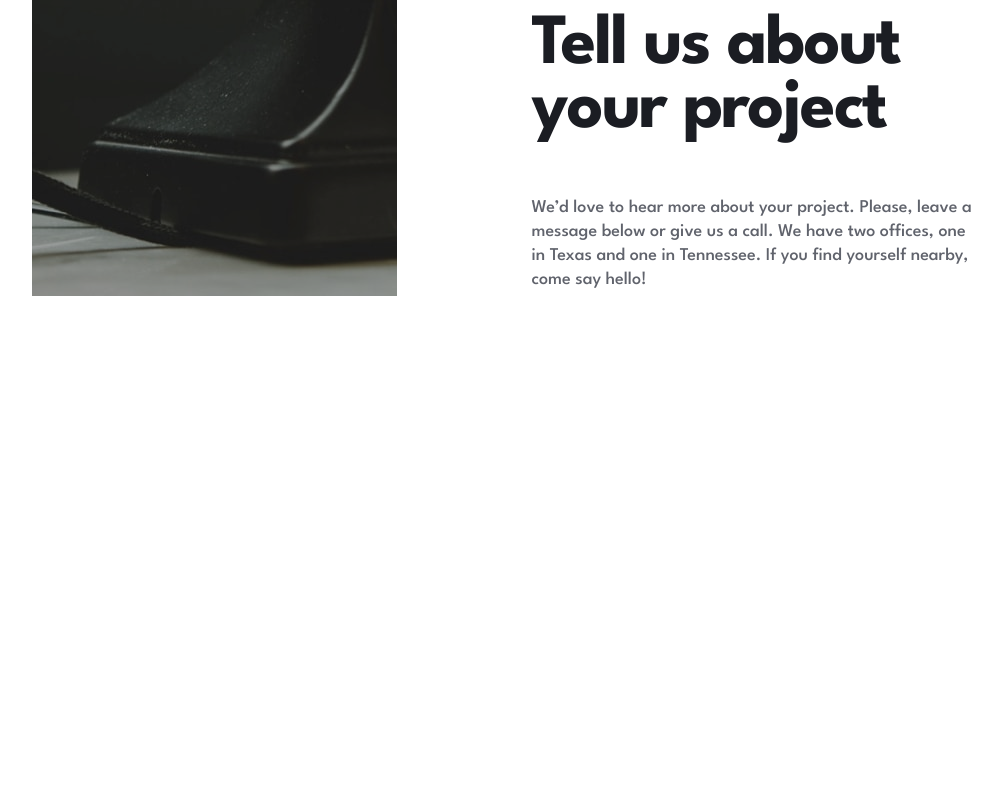
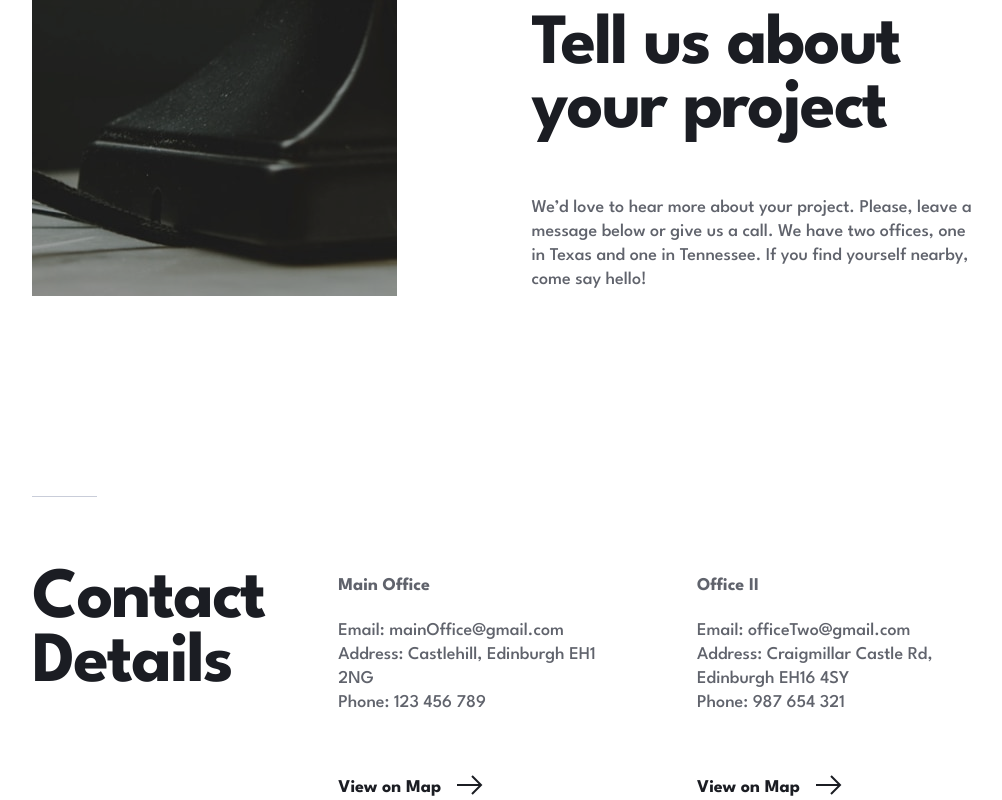
Before and after one commit to MarcinFiuk/arch-studio-multi-page-website, a React (Create React App) app: page /contact in a window 1280 px wide. Shown: the part 424-1224 px from the top of the page, without its empty margins (133-1135 px from the left). Before the commit the page ends 800 px from the top, so only its background shows below. Built offline with nearby package versions, Linux system fonts and the light colour scheme.

Commit message:
feat: contactDetails section in contact page done

```diff
--- a/src/components/about-page/Leaders.js
+++ b/src/components/about-page/Leaders.js
@@ -1,7 +1,7 @@
 import styled from 'styled-components';
 
 import { HeadingM, HeadingS, Paragraph } from './../../styles/style-template';
-import { leaders } from './../../data/about-leaders';
+import { leaders } from './../../data/about-page-leaders';
 
 function Leaders() {
     const thumbnails = leaders.map((leader) => {
--- /dev/null
+++ b/src/components/contact-page/ContactDetails.js
@@ -0,0 +1,133 @@
+import styled from 'styled-components';
+
+import {
+    HeadingM,
+    Paragraph,
+    ButtonTemplate,
+    DecorativeLine,
+} from './../../styles/style-template';
+import { contactData } from './../../data/contact-page-contact-data';
+import IconArrow from './../icons/IconArrow';
+
+function ContactDetails({ title }) {
+    const contactDetails = contactData.map((contact) => {
+        const { id, officeTitle, email, address, phoneNr } = contact;
+        const { location, city, postCode } = address;
+        return (
+            <AddressWrapper key={id}>
+                <ContactWrapper>
+                    <Paragraph
+                        fontWeight='var(--fontWeight-700)'
+                        lineHeight='35px'
+                    >
+                        {officeTitle}
+                    </Paragraph>
+                    <Paragraph>Email: {email}</Paragraph>
+                    <Paragraph>
+                        Address: {location}, {city} {postCode}
+                    </Paragraph>
+                    <Paragraph>Phone: {phoneNr}</Paragraph>
+                </ContactWrapper>
+                <ButtonTemplateUpdated>
+                    View on Map
+                    <span>
+                        <IconArrow stroke='var(--veryDarkBlue)' />
+                    </span>
+                </ButtonTemplateUpdated>
+            </AddressWrapper>
+        );
+    });
+    return (
+        <MainWrapper>
+            <DecorativeLine />
+            <Wrapper>
+                <HeadingM as='h2' color='var(--veryDarkBlue)'>
+                    {title}
+                </HeadingM>
+                {contactDetails}
+            </Wrapper>
+        </MainWrapper>
+    );
+}
+
+const MainWrapper = styled.section`
+    position: relative;
+    padding-top: 4.25rem;
+
+    @media (min-width: 48rem) {
+        padding-top: 3.125rem;
+    }
+
+    @media (min-width: 64rem) {
+        padding-top: 4.5rem;
+    }
+`;
+
+const Wrapper = styled.div`
+    display: flex;
+    flex-direction: column;
+    gap: 2.5rem;
+
+    @media (min-width: 48rem) {
+        gap: 2.75rem;
+    }
+
+    @media (min-width: 64rem) {
+        gap: 2rem;
+        justify-content: space-between;
+    }
+
+    @media (min-width: 64rem) {
+        flex-direction: row;
+    }
+`;
+
+const AddressWrapper = styled.div`
+    @media (min-width: 48rem) {
+        display: flex;
+        justify-content: space-between;
+        align-items: flex-end;
+    }
+
+    @media (min-width: 64rem) {
+        flex-direction: column;
+        align-items: flex-start;
+        flex-basis: 30%;
+    }
+`;
+
+const ContactWrapper = styled.div`
+    margin-bottom: 2.75rem;
+    p:first-child {
+        margin-bottom: 1rem;
+    }
+
+    @media (min-width: 48rem) {
+        margin-bottom: 0;
+    }
+
+    @media (min-width: 64rem) {
+        margin-bottom: 3.75rem;
+    }
+`;
+
+const ButtonTemplateUpdated = styled(ButtonTemplate)`
+    background-color: transparent;
+    color: var(--veryDarkBlue);
+    padding: 0;
+    display: flex;
+    min-width: fit-content;
+
+    span {
+        margin-left: 1rem;
+        margin-right: 2rem;
+        transition: all 0.3s ease-in-out;
+    }
+
+    &:hover span {
+        margin-left: 2rem;
+        margin-right: 1rem;
+    }
+`;
+
+export default ContactDetails;
--- a/src/components/icons/IconArrow.js
+++ b/src/components/icons/IconArrow.js
@@ -1,10 +1,10 @@
-function IconArrow() {
+function IconArrow({ stroke }) {
     return (
         <svg xmlns='http://www.w3.org/2000/svg' width='26' height='20'>
             <g
                 fill='none'
                 fillRule='evenodd'
-                stroke='var(--white)'
+                stroke={stroke || 'var(--white)'}
                 strokeWidth='2'
             >
                 <path d='M15 1l9 9-9 9M0 10h24' />
--- /dev/null
+++ b/src/data/contact-page-contact-data.js
@@ -0,0 +1,24 @@
+export const contactData = [
+    {
+        id: 1,
+        officeTitle: 'Main Office',
+        email: 'mainOffice@gmail.com',
+        address: {
+            location: 'Castlehill',
+            city: 'Edinburgh',
+            postCode: 'EH1 2NG',
+        },
+        phoneNr: '123 456 789',
+    },
+    {
+        id: 2,
+        officeTitle: 'Office II',
+        email: 'officeTwo@gmail.com',
+        address: {
+            location: 'Craigmillar Castle Rd',
+            city: 'Edinburgh',
+            postCode: 'EH16 4SY',
+        },
+        phoneNr: '987 654 321',
+    },
+];
--- a/src/pages/About.js
+++ b/src/pages/About.js
@@ -1,5 +1,3 @@
-import styled from 'styled-components';
-
 import useMatchMedia from './../hooks/useMatchMedia';
 import HeroSecondary from '../components/HeroSecondary';
 import SectionWithOnePhotoDisplayedAtDesktop from '../components/SectionWithOnePhotoDisplayedAtDesktop';
@@ -16,7 +14,7 @@ function About() {
             <HeroSecondary
                 media={media}
                 photo='hero'
-                photoLocation = 'about'
+                photoLocation='about'
                 alt='hands on a keyboard'
                 decorationText='About'
                 title='Your team of professionals'
--- a/src/pages/Contact.js
+++ b/src/pages/Contact.js
@@ -1,5 +1,6 @@
 import useMatchMedia from './../hooks/useMatchMedia';
 import HeroSecondary from './../components/HeroSecondary';
+import ContactDetails from '../components/contact-page/ContactDetails';
 
 function Contact() {
     const mobile = useMatchMedia('(max-width: 48rem)');
@@ -19,6 +20,15 @@ function Contact() {
                 us a call. We have two offices, one in Texas and one in Tennessee. If you find
                 yourself nearby, come say hello!'
             />
+            <ContactDetails
+                title={
+                    <>
+                        Contact
+                        <br /> Details
+                    </>
+                }
+            />
+            {/* map API */}
         </>
     );
 }
--- a/src/styles/style-template.js
+++ b/src/styles/style-template.js
@@ -51,9 +51,9 @@ export const HeadingS = styled.h4`
 `;
 
 export const Paragraph = styled.p`
-    font-weight: var(--fontWeight-500);
+    font-weight: ${({ fontWeight }) => fontWeight || 'var(--fontWeight-500)'};
     font-size: 1.125rem;
-    line-height: 24px;
+    line-height: ${({ lineHeight }) => lineHeight || '24px'};
     color: ${({ color }) => (color ? color : 'var(--darkGrey)')};
 `;
 
```
Also changed, not shown: src/data/about-page-leaders.js (renamed from src/data/about-leaders.js).
